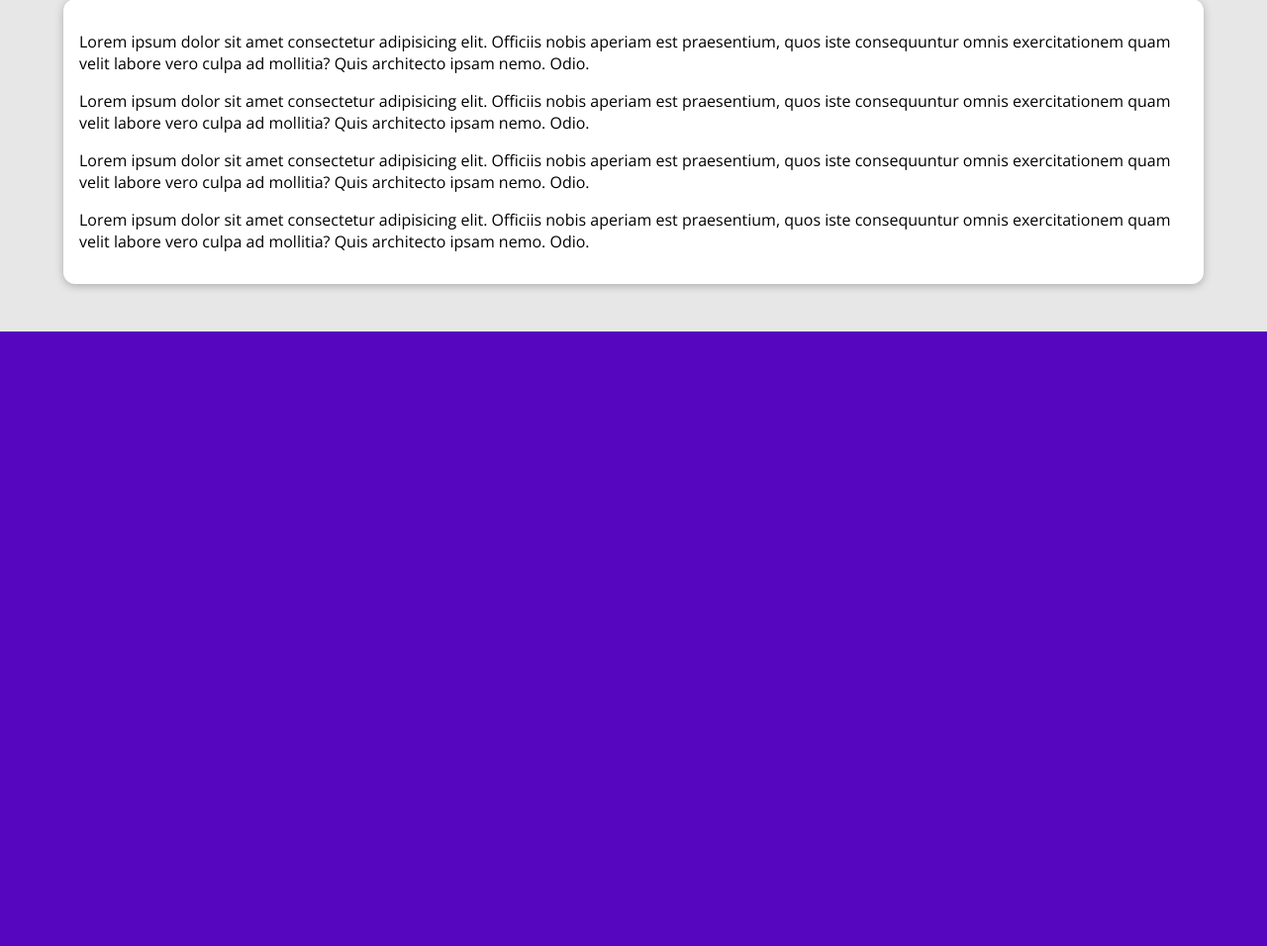
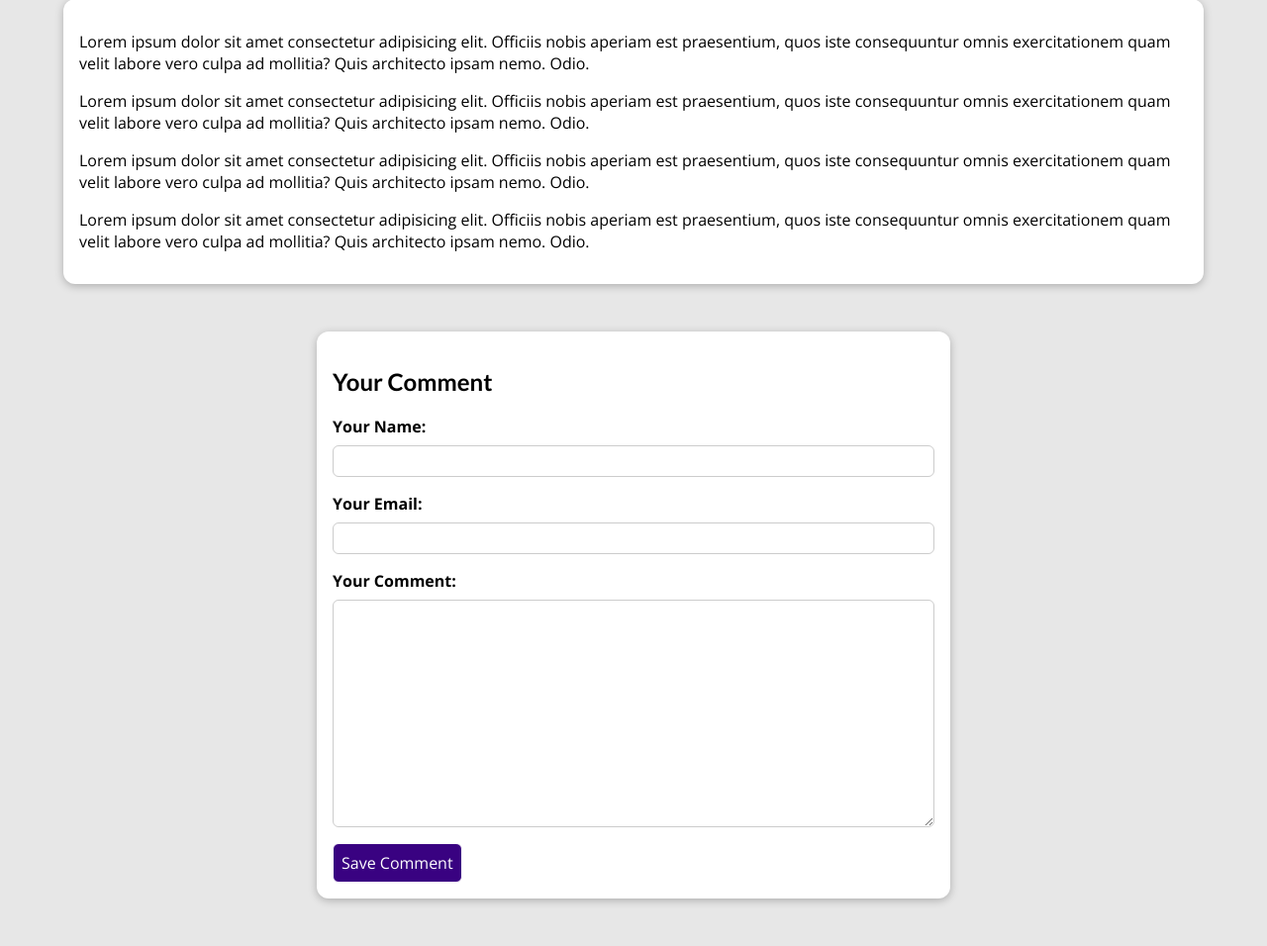
Before and after one commit to Godwin-Jules/Django_Complete_Course-Udemy_Academind, a Django app: a page that uses 05. my_site/blog/templates/blog/post-detail.html in a window 1280 px wide. Shown: the part 529-1485 px from the top of the page at 99% size. Before the commit the page ends 864 px from the top, so only its background shows below. Run offline with Django 5.2, Linux system fonts and the light colour scheme; data comes from the database, SQL or seed files in the repository.

Commit message:
Adding a Comment Form & Styling the Comment Form

```diff
--- /dev/null
+++ b/05. my_site/blog/forms.py
@@ -0,0 +1,18 @@
+from django import forms
+from .models import Comment
+
+class CommentForm(forms.ModelForm):
+    class Meta:
+        model = Comment
+        fields = ['user_name', 'user_email', 'content']
+        exclude = ['post']
+        labels = {
+            'user_name': 'Your Name',
+            'user_email': 'Your Email',
+            'content': 'Your Comment'
+        }
+        widgets = {
+            'user_name': forms.TextInput(attrs={'class': 'form-control'}),
+            'user_email': forms.EmailInput(attrs={'class': 'form-control'}),
+            'content': forms.Textarea(attrs={'class': 'form-control'})
+        }
--- a/05. my_site/blog/static/blog/post-detail.css
+++ b/05. my_site/blog/static/blog/post-detail.css
@@ -75,3 +75,51 @@ main {
   border-radius: 12px;
   box-shadow: 0 2px 8px rgba(0, 0, 0, 0.25);
 }
+
+#comment-form {
+  margin: 3rem auto;
+  width: 90%;
+  max-width: 40rem;
+  border-radius: 12px;
+  background-color: white;
+  box-shadow: 0 2px 8px rgba(0, 0, 0, 0.25);
+  padding: 1rem;
+}
+
+#comment-form button {
+  font: inherit;
+  background-color: #390281;
+  color: white;
+  border: 1px solid;
+  padding: 0.5rem ;
+  border-radius: 6px;
+  cursor: pointer;
+}
+
+#comment-form button:active,
+#comment-form button:focus,
+#comment-form button:hover {
+  /* background-color: #5706c0; */
+  background-color:#4f0ba7;
+  border-color: #4f0ba7
+}
+
+.form-control {
+  margin-bottom: 1rem;
+}
+
+.form-control label {
+  font-weight: bold;
+  margin-bottom: 0.5rem;
+  display: block;
+}
+
+.form-control input,
+.form-control textarea {
+  display: block;
+  width: 100%;
+  font: inherit;
+  padding: 0.25rem;
+  border-radius: 6px;
+  border: 1px solid #ccc;
+}
--- a/05. my_site/blog/templates/blog/post-detail.html
+++ b/05. my_site/blog/templates/blog/post-detail.html
@@ -3,7 +3,7 @@
 
 
 {% block title %}
-    {{ post.title }}
+    {{ post.title|title }}
 {% endblock title %}
 
 {% block css_style %}
@@ -12,7 +12,7 @@
 
 {% block content %}
     <section id='summary'>
-        <h2>{{ post.title }}</h2>
+        <h2>{{ post.title|title }}</h2>
         <div>
             <span>
                 {% for tag in post_tags %}
@@ -34,4 +34,17 @@
             {{ post.content|linebreaks }}
         </p>
     </main>
+    <section id='comment-form'>
+        <h2>Your Comment</h2>
+        <form>
+            {% for form_field in comment_form %}
+                <div class='form-control'>
+                    {{ form_field.label_tag }}
+                    {{ form_field }}
+                    {{ form_field.errors }}
+                </div>
+            {% endfor %}
+            <button>Save Comment</button>
+        </form>
+    </section>
 {% endblock content %}
--- a/05. my_site/blog/views.py
+++ b/05. my_site/blog/views.py
@@ -1,8 +1,7 @@
-from typing import Any
-from django.db.models.query import QuerySet
 from django.shortcuts import render
 from .models import *
 from django.views.generic import ListView, DetailView
+from .forms import CommentForm
 
 
 all_posts_registered = Post.objects.all()
@@ -43,4 +42,5 @@ class PostView(DetailView):
     def get_context_data(self, **kwargs):
         context = super().get_context_data(**kwargs)
         context['post_tags'] = self.get_object().tags.all()     #type:ignore
+        context['comment_form'] = CommentForm()
         return context
```
